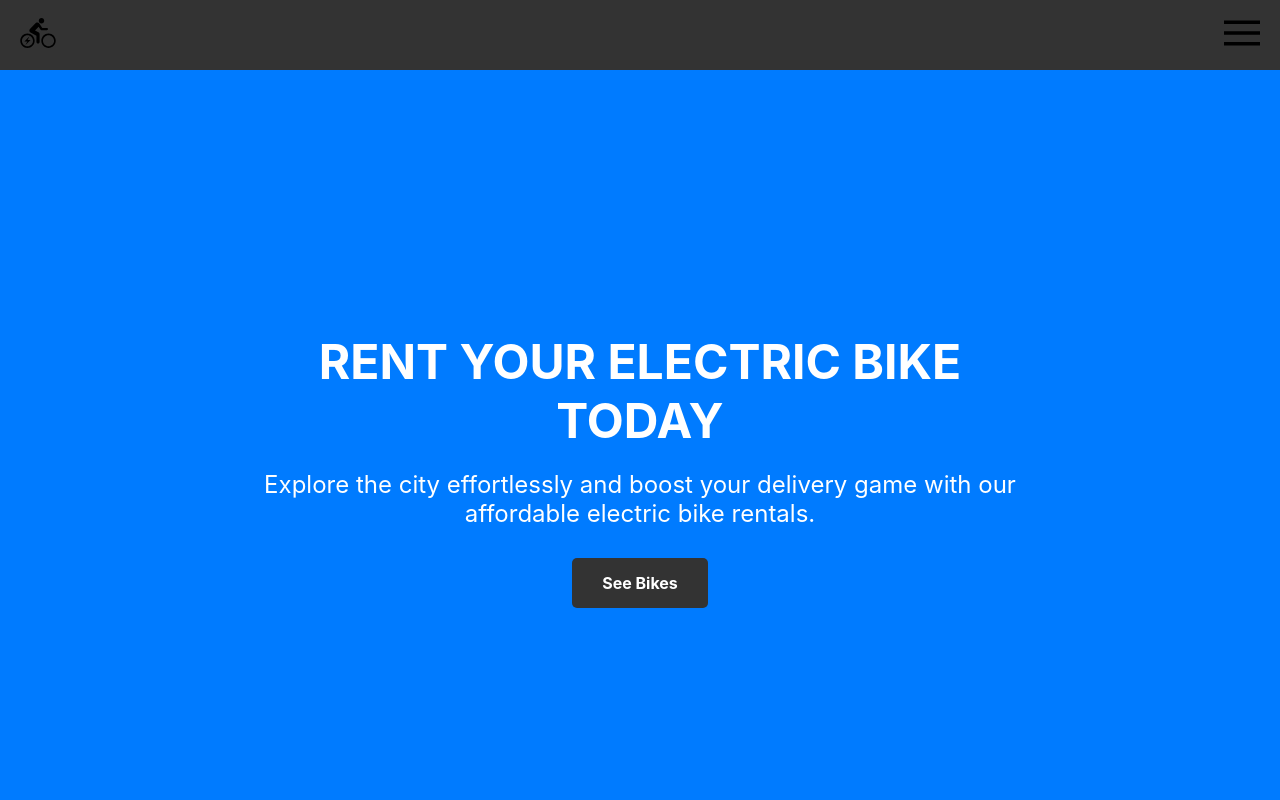
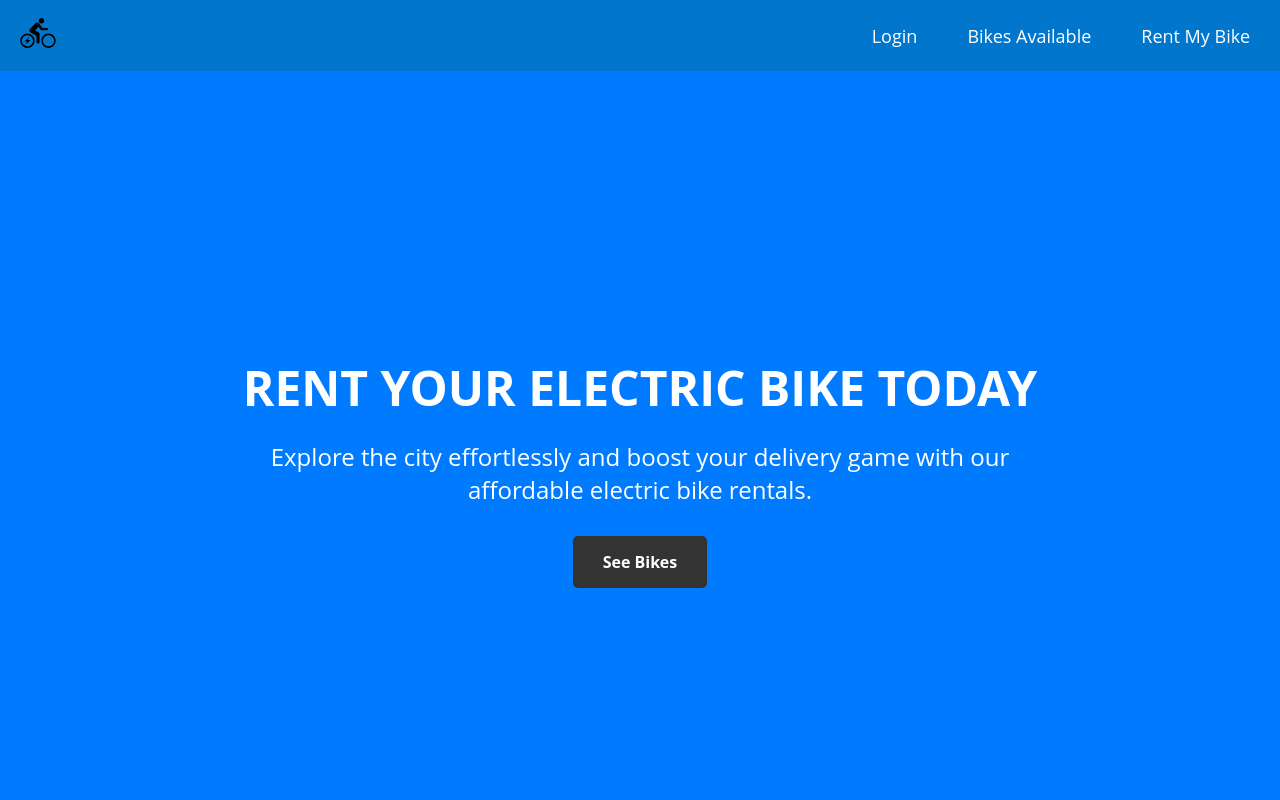
Before and after one commit to rubenssdhusdshdf/voltRides, a React (Create React App) app in the folder voltrides-frontend/: page / in a window 1280 px wide. Shown: the top 800 px of the page. Built offline with nearby package versions, Linux system fonts and the light colour scheme; no server answers.

Commit message:
change of color nav, and links working in the nav

```diff
--- a/voltrides-frontend/src/Components/Nav/Nav.css
+++ b/voltrides-frontend/src/Components/Nav/Nav.css
@@ -1,8 +1,21 @@
+:root {
+  --electric-blue: #0077CC;
+  --eco-green: #00B36B;
+  --bright-yellow: #FFD700;
+  --dark-gray: #333333;
+  --light-gray: #F0F0F0;
+  --white: #FFFFFF;
+}
+
 /* Global Reset */
 * {
   margin: 0;
   padding: 0;
   box-sizing: border-box;
+}
+
+body {
+  font-family: 'Open Sans', sans-serif;
 }
 
 /* Navbar Container */
@@ -11,8 +24,8 @@
   justify-content: space-between;
   align-items: center;
   padding: 15px 20px;
-    background-color: #333;
-    color: #fff;
+  background-color: var(--electric-blue);
+  color: var(--white);
 }
 
 /* Icons */
@@ -23,14 +36,34 @@
   cursor: pointer;
 }
 
-  /* Full-Screen Menu */
+/* Desktop Menu */
+.desktop-menu {
+  display: flex;
+  gap: 30px;
+  list-style: none;
+}
+
+.desktop-menu li a {
+  text-decoration: none;
+  color: var(--white);
+  font-size: 18px;
+  padding: 10px;
+  transition: background-color 0.3s;
+}
+
+
+/* Mobile Hamburger Menu */
+.hamburger {
+  display: none;
+}
+
 .full-screen-menu {
   position: fixed;
   top: 0;
   left: 0;
   width: 100%;
   height: 100%;
-    background-color: white;
+  background-color: var(--light-gray);
   display: flex;
   flex-direction: column;
   justify-content: center;
@@ -47,7 +80,7 @@
 }
 
 .menu-list {
-    list-style-type: none;
+  list-style: none;
   text-align: center;
 }
 
@@ -57,11 +90,28 @@
 
 .menu-list a {
   text-decoration: none;
-    color: #333;
+  color: var(--dark-gray);
   font-size: 24px;
   transition: color 0.3s;
 }
 
 .menu-list a:hover {
-    color: #007bff;
+  color: var(--electric-blue);
 }
+
+/* Responsive Styles */
+@media (max-width: 768px) {
+  .desktop-menu {
+    display: none;
+  }
+
+  .hamburger {
+    display: flex;
+  }
+}
+
+@media (min-width: 769px) {
+  .full-screen-menu {
+    display: none;
+  }
+}
--- a/voltrides-frontend/src/Components/Nav/Nav.js
+++ b/voltrides-frontend/src/Components/Nav/Nav.js
@@ -1,10 +1,23 @@
-import React, { useState } from 'react';
-import './Nav.css'; // Import the CSS file for styling
-import bikeIcon from '../../Assets/Icons/electric-bike.svg'; // Your bike logo path
-import menuIcon from '../../Assets/Icons/menu.svg'; // Your menu icon path
+import React, { useState, useEffect } from 'react';
+import { Link } from 'react-router-dom';
+import './Nav.css';
+import bikeIcon from '../../Assets/Icons/electric-bike.svg';
+import menuIcon from '../../Assets/Icons/menu.svg';
 
 const Nav = () => {
   const [menuOpen, setMenuOpen] = useState(false);
+  const [isMobile, setIsMobile] = useState(window.innerWidth < 768);
+
+  // Handle window resize to check if it's mobile view
+  const handleResize = () => {
+    setIsMobile(window.innerWidth < 768);
+  };
+
+  // Add event listener on component mount and remove on unmount
+  useEffect(() => {
+    window.addEventListener('resize', handleResize);
+    return () => window.removeEventListener('resize', handleResize);
+  }, []);
 
   const handleMenuToggle = () => {
     setMenuOpen(!menuOpen);
@@ -16,23 +29,35 @@ const Nav = () => {
       <nav className="nav-bar">
         {/* Bike Icon */}
         <div className="nav-icon">
-          <img src={bikeIcon} alt="Bike" className="icon" />
+          <Link to="/">
+            <img src={bikeIcon} alt="Bike" className="icon" />
+          </Link>
         </div>
 
-        {/* Hamburger Menu Icon */}
-        <div className="menu-icon" onClick={handleMenuToggle}>
-          <img src={menuIcon} alt="Menu" className="icon" />
-        </div>
+        {/* Conditional rendering: mobile or desktop menu */}
+        {isMobile ? (
+          // Hamburger Menu Icon for mobile
+          <div className="menu-icon" onClick={handleMenuToggle}>
+            <img src={menuIcon} alt="Menu" className="icon" />
+          </div>
+        ) : (
+          // Horizontal menu for desktop
+          <ul className="desktop-menu">
+            <li><Link to="/login">Login</Link></li>
+            <li><Link to="/bikes-available">Bikes Available</Link></li>
+            <li><Link to="/rent-my-bike">Rent My Bike</Link></li>
+          </ul>
+        )}
       </nav>
 
       {/* Full-Screen Mobile Menu */}
-      {menuOpen && (
+      {menuOpen && isMobile && (
         <div className="full-screen-menu">
           <div className="menu-close" onClick={handleMenuToggle}>✖</div>
           <ul className="menu-list">
-            <li><a href="#login">Login</a></li>
-            <li><a href="#bikes">Bikes Available</a></li>
-            <li><a href="#rent">Rent My Bike</a></li>
+            <li><Link to="/login" onClick={handleMenuToggle}>Login</Link></li>
+            <li><Link to="/bikes-available" onClick={handleMenuToggle}>Bikes Available</Link></li>
+            <li><Link to="/rent-my-bike" onClick={handleMenuToggle}>Rent My Bike</Link></li>
           </ul>
         </div>
       )}
```
Lines whose indentation alone changed are shown as unchanged.
